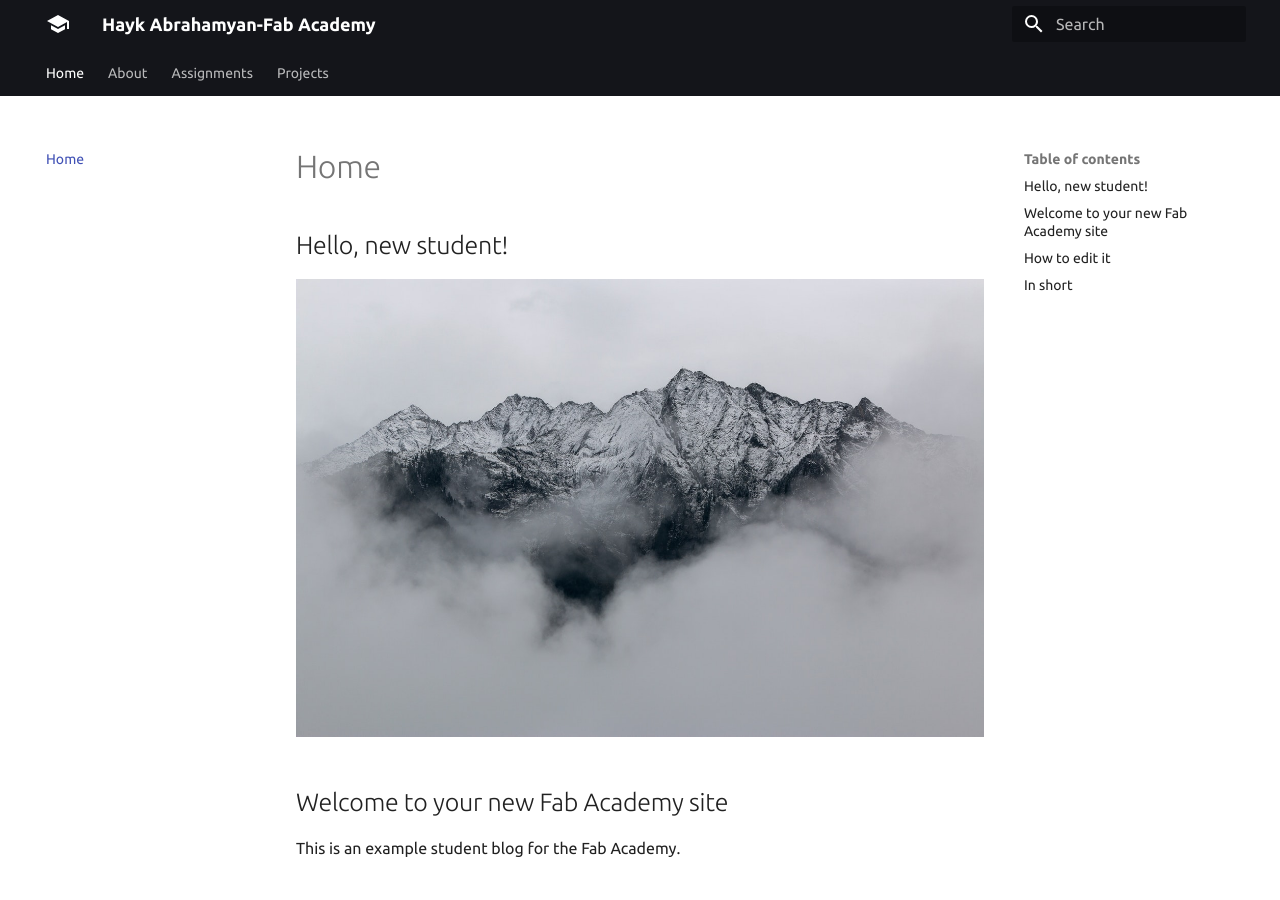
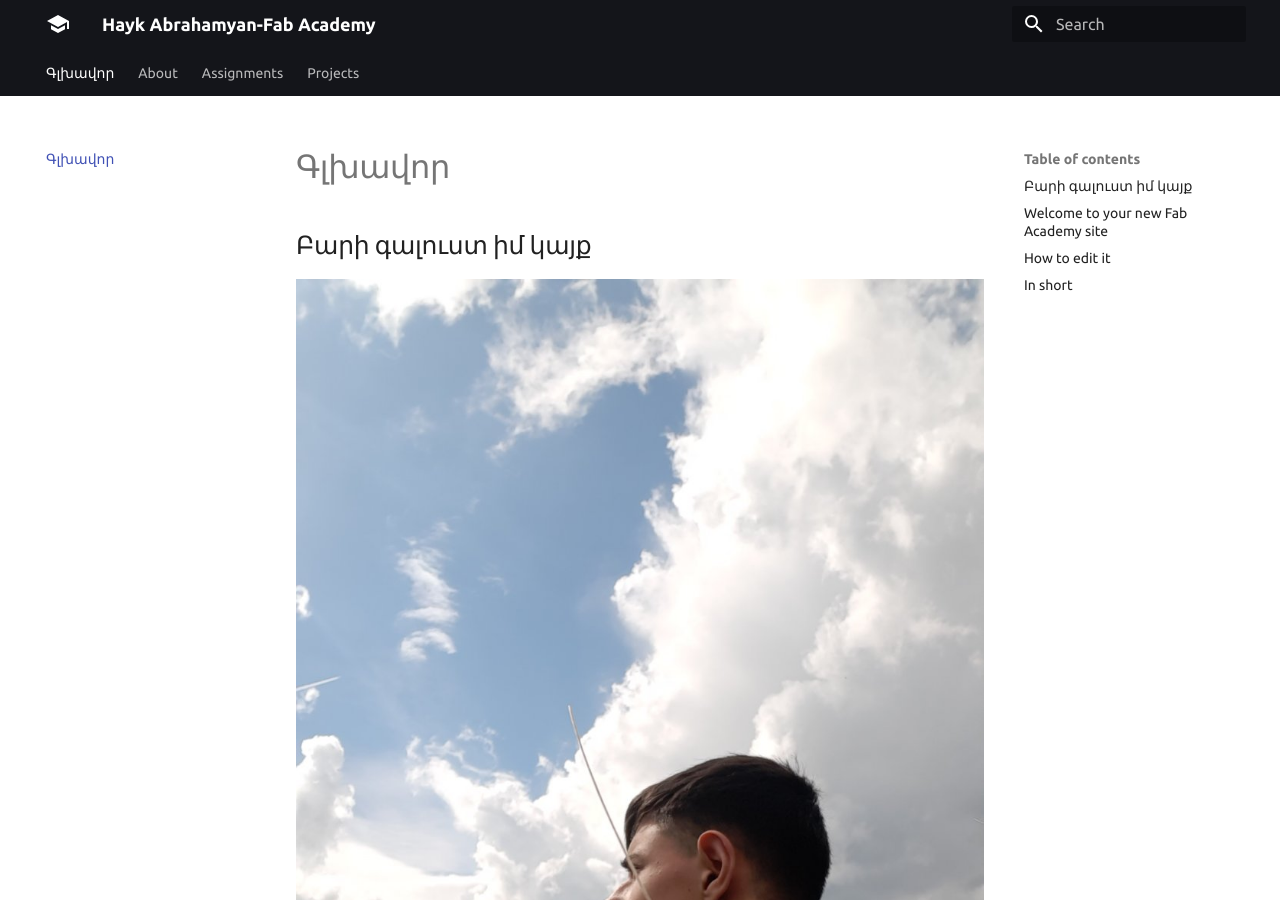
Before and after one commit to haykabrahamyan966-lab/Hayk_Abrahamyan, an MkDocs documentation site: the page built from docs/index.md, in a window 1280 px wide and 900 px high. Built offline with MkDocs 1.6.1 and Material for MkDocs 9.7.7, drawn with Linux system fonts in a browser that asks for light colours.

Commit message:
Added image

```diff
--- a/docs/index.md
+++ b/docs/index.md
@@ -1,8 +1,8 @@
-# Home
+# Գլխավոր
 
-## Hello, new student!
+## Բարի գալուստ իմ կայք
 
-![](./images/week01/assignment-photo.jpg)
+![](images/231.jpg)
 
 ## Welcome to your new Fab Academy site
 
```
Also changed, not shown: docs/images/231.jpg (added), docs/images/week01/assignment-photo.jpg (deleted).
